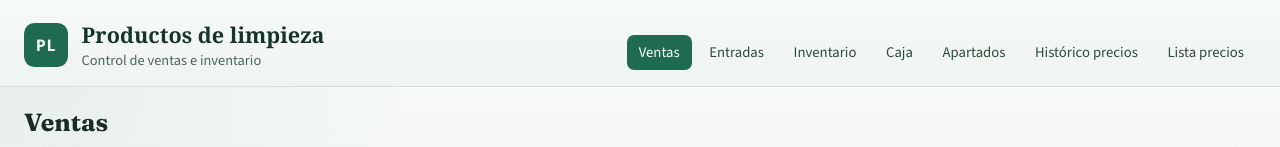
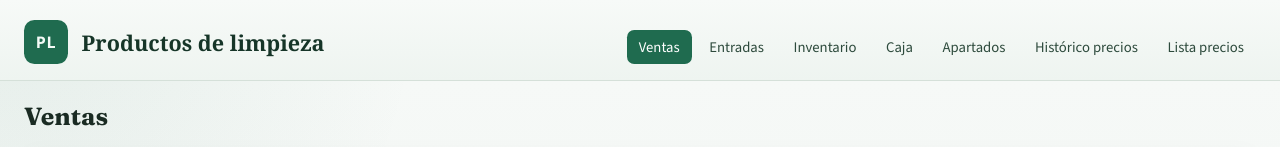
Before and after one commit to CarlosJuarez98/productos-limpieza, an Angular app in the folder frontend/: page /ventas in a window 1280 px wide. Shown: the top 147 px of the page. Built offline with nearby package versions, Linux system fonts and the light colour scheme; no server answers.

Commit message:
Quita el subtitulo Control de ventas e inventario del encabezado.

```diff
--- a/frontend/src/app/app.component.html
+++ b/frontend/src/app/app.component.html
@@ -3,7 +3,6 @@
     <span class="mark">PL</span>
     <div>
       <h1>Productos de limpieza</h1>
-      <p>Control de ventas e inventario</p>
     </div>
   </div>
   <nav>
--- a/frontend/src/app/app.component.scss
+++ b/frontend/src/app/app.component.scss
@@ -40,12 +40,6 @@
   color: #163528;
 }
 
-.brand p {
-  margin: 0.1rem 0 0;
-  color: #4d675a;
-  font-size: 0.9rem;
-}
-
 nav {
   display: flex;
   flex-wrap: wrap;
```
